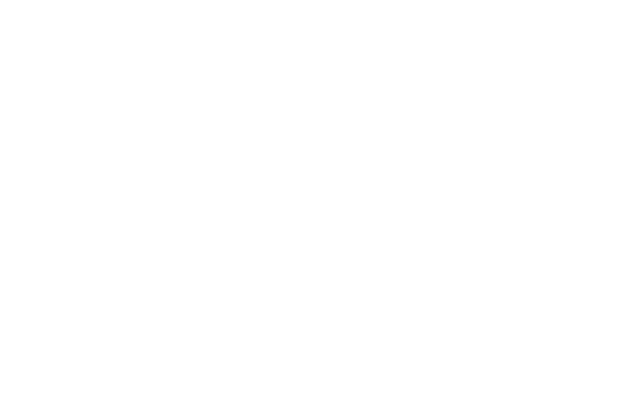
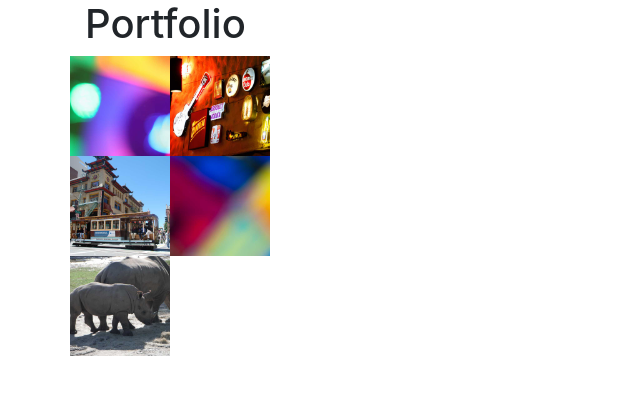
Before and after one commit to mjlynch91/Joey-Lynch-prework, a plain HTML site: page Module-1_Assessment/portfolio.html in a window 1280 px wide. Shown: the whole page, without its empty margins (0-640 px from the left). Drawn offline with nearby package versions, Linux system fonts and the light colour scheme.

Commit message:
Completed basic outline for each .html file

```diff
--- a/Module-1_Assessment/portfolio.html
+++ b/Module-1_Assessment/portfolio.html
@@ -22,8 +22,17 @@
         </div>
         <!-- The main body -->
         <div class="container">
+            <h1>Portfolio</h1>
             <div class="row">
-
+                <img src="assets/images/dummy_img1.jpg" class="img-fluid" alt="Responsive image" height="100" width="100">
+                <img src="assets/images/dummy_img2.jpg" class="img-fluid" alt="Responsive image" height="100" width="100">
+            </div>
+            <div class="row">
+                <img src="assets/images/dummy_img3.jpg" class="img-fluid" alt="Responsive image" height="100" width="100">
+                <img src="assets/images/dummy_img4.jpg" class="img-fluid" alt="Responsive image" height="100" width="100">
+            </div>
+            <div class="row">
+                <img src="assets/images/dummy_img5.jpg" class="img-fluid" alt="Responsive image" height="100" width="100">
             </div>
         </div>
         <!-- The footer -->
```
Also changed, not shown: Module-1_Assessment/index.html (+7 -5 lines), Module-1_Assessment/assets/images/dummy_img1.jpg (added), Module-1_Assessment/assets/images/dummy_img2.jpg (added), Module-1_Assessment/assets/images/dummy_img3.jpg (added), Module-1_Assessment/assets/images/dummy_img4.jpg (added), Module-1_Assessment/assets/images/dummy_img5.jpg (added), Module-1_Assessment/assets/images/moroccan-flower.png (added).
